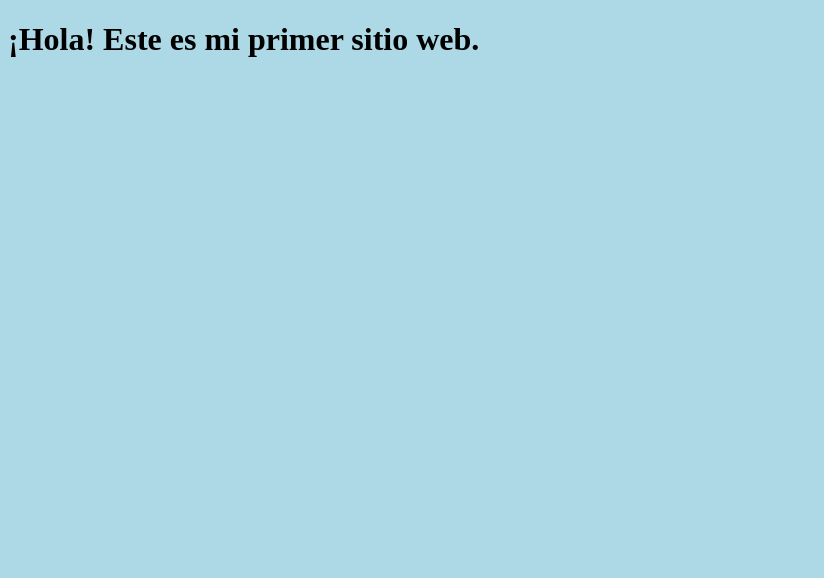
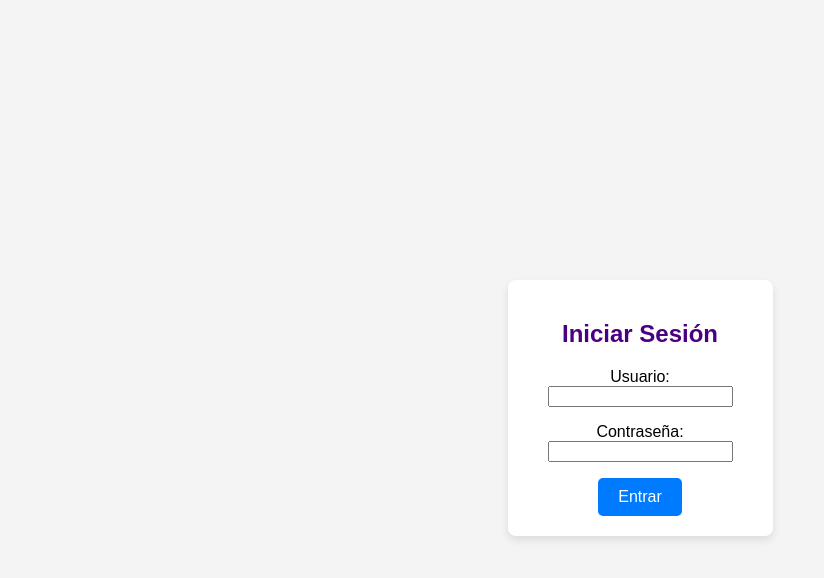
Before and after one commit to edgardopachecoooo/mitercerrepositorio, a plain HTML site: page index.html in a window 1280 px wide. Shown: the whole page, without its empty margins (0-824 px from the left). Drawn offline with Linux system fonts and the light colour scheme.

Commit message:
cambiando titulo y formulario index

```diff
--- a/index.html
+++ b/index.html
@@ -3,14 +3,66 @@
 <head>
     <meta charset="UTF-8">
     <meta name="viewport" content="width=device-width, initial-scale=1.0">
-    <title>Título de mi página</title>
+    <title>Formulario de Ejemplo</title>
     <style>
+        /* Estilos generales para el cuerpo y el formulario */
         body {
-            background-color: lightblue; /* Aquí puedes cambiar el color */
+            font-family: Arial, sans-serif;
+            background-color: #f4f4f4;
+            display: flex;
+            justify-content: center;
+            align-items: center;
+            height: 100vh;
+        }
+
+        .formulario {
+            background-color: #ffffff;
+            padding: 20px 40px;
+            border-radius: 8px;
+            box-shadow: 0 4px 8px rgba(0, 0, 0, 0.1);
+            text-align: center;
+        }
+
+        /* Estilo para el título del formulario */
+        .titulo-formulario {
+            color: #4b0082; /* Color morado oscuro para el título */
+        }
+
+        /* Estilo para el botón */
+        .boton {
+            background-color: #007bff; /* Color azul para el fondo del botón */
+            color: white; /* Color blanco para el texto del botón */
+            border: none;
+            padding: 10px 20px;
+            border-radius: 5px;
+            cursor: pointer;
+            font-size: 16px;
+            transition: background-color 0.3s ease;
+        }
+
+        .boton:hover {
+            background-color: #0056b3; /* Color azul oscuro al pasar el cursor */
         }
     </style>
 </head>
 <body>
-    <h1>¡Hola! Este es mi primer sitio web.</h1>
+
+    <div class="formulario">
+        <h2 class="titulo-formulario">Iniciar Sesión</h2>
+        <form>
+            <p>
+                <label for="usuario">Usuario:</label>
+                <br>
+                <input type="text" id="usuario" name="usuario">
+            </p>
+            <p>
+                <label for="clave">Contraseña:</label>
+                <br>
+                <input type="password" id="clave" name="clave">
+            </p>
+            <button class="boton" type="submit">Entrar</button>
+        </form>
+    </div>
+
 </body>
 </html>
```
